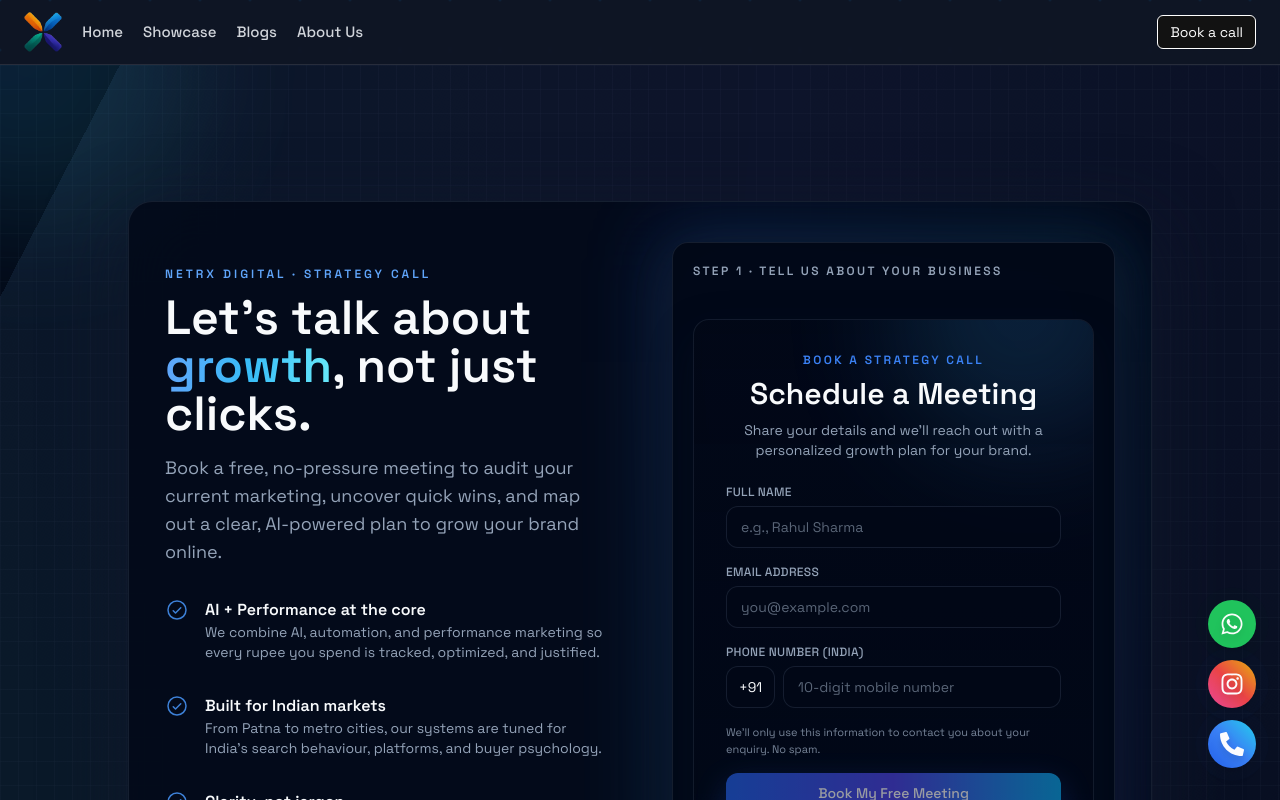
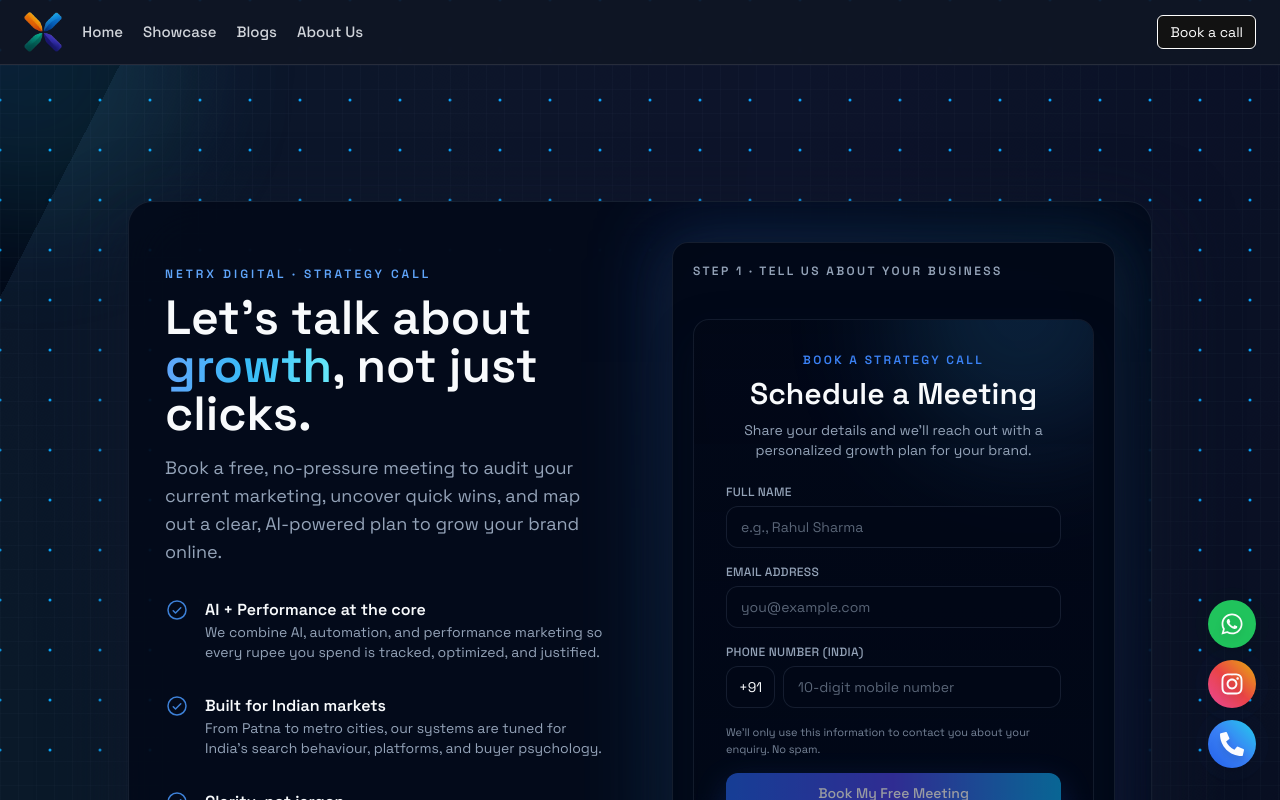
Before and after one commit to NetrXdigital/netrxdigital.github.io, a Next.js app: page /meeting in a window 1280 px wide. Shown: the top 800 px of the page. Built offline with nearby package versions, Linux system fonts and the light colour scheme.

Commit message:
feat: Add new meeting booking page with AI services, showcase page, and interactive grid background component.

```diff
--- a/app/meeting/page.tsx
+++ b/app/meeting/page.tsx
@@ -77,7 +77,7 @@ export default function Meeting() {
   return (
     <div
       className="
-        relative min-h-screen w-full overflow-hidden bg-background pt-20
+        relative min-h-screen w-full overflow-hidden pt-20
       "
     >
       {/* GLOBAL BG – GRID + GLOWS */}
```
